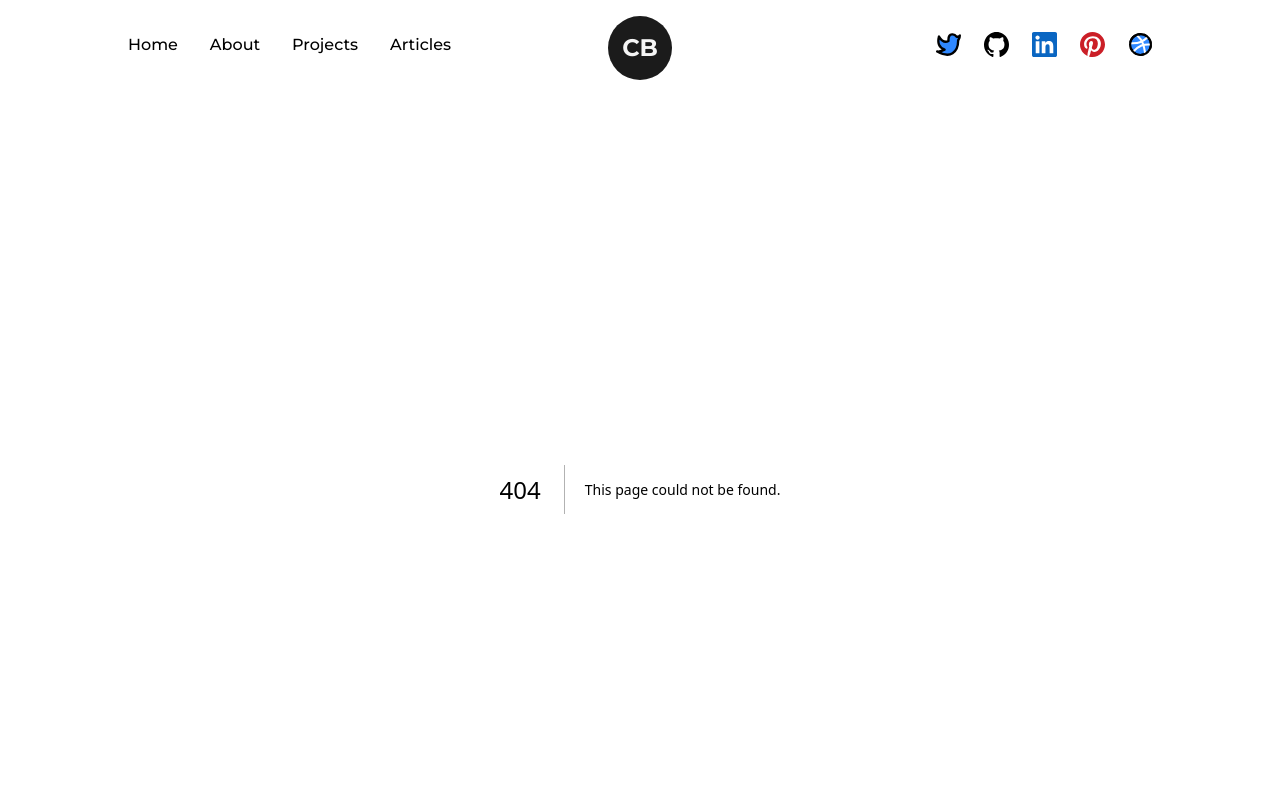
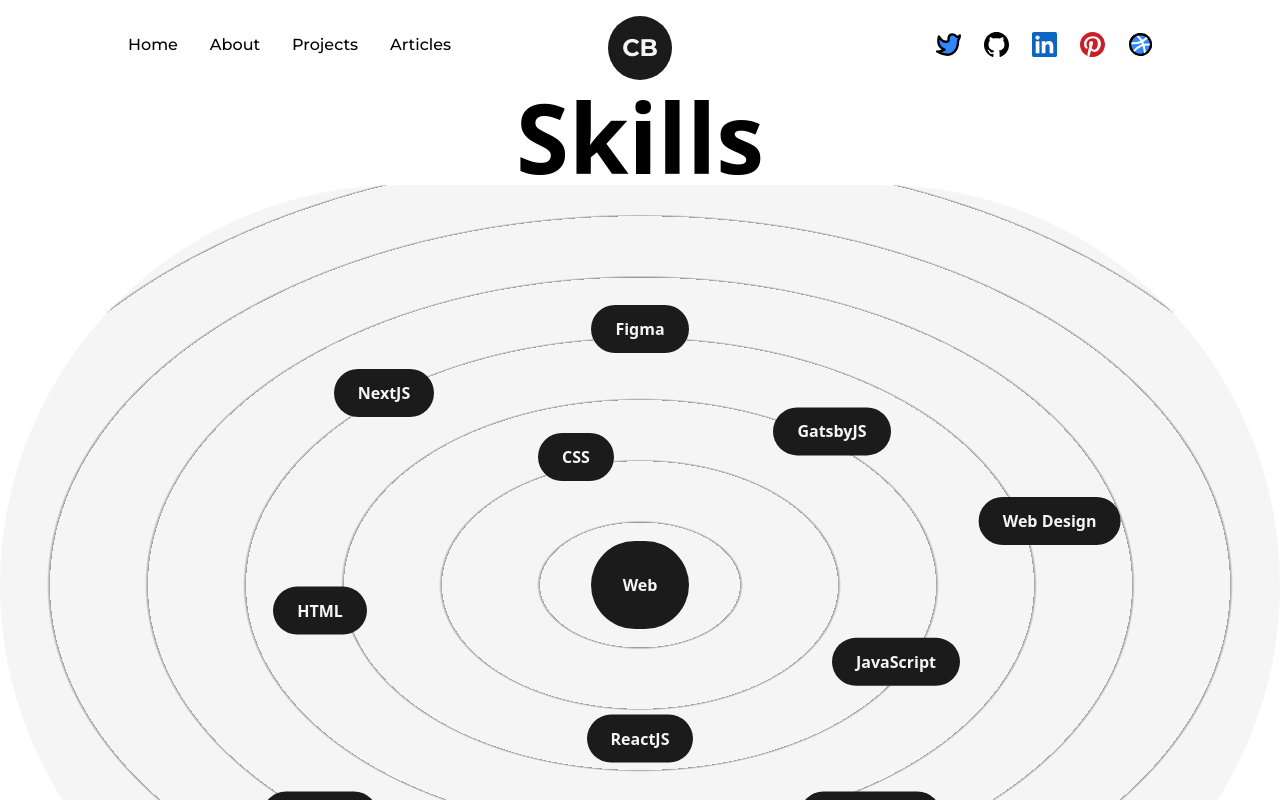
Before and after one commit to mmaazkhanhere/learningRepo, a Next.js app in the folder portfolio-website/: page /components/Skills in a window 1280 px wide. Before the commit this address had no page. Shown: the top 800 px of the page. Built offline with nearby package versions, Linux system fonts and the light colour scheme.

Commit message:
skills component created

```diff
--- a/portfolio-website/src/pages/about.tsx
+++ b/portfolio-website/src/pages/about.tsx
@@ -5,6 +5,7 @@
 import Image from 'next/image'
 import Profile from "../../public/Profile.jpg"
 import { useInView, useMotionValue, useSpring } from 'framer-motion'
+import Skills from './components/Skills'
 
 const AnimatedNumber = ({ value }) => {
 
@@ -96,6 +97,8 @@
                             </div>
                         </div>
                     </div>
+
+                    <Skills />
                 </Layout>
             </main >
         </>
--- /dev/null
+++ b/portfolio-website/src/pages/components/Skills.tsx
@@ -0,0 +1,41 @@
+import React from 'react'
+import { motion } from "framer-motion"
+
+const Skill = ({ name, x, y }) => {
+    return (
+        <motion.div className='flex items-center justify-center rounded-full font-semibold bg-dark text-light
+        py-3 px-6 shadow-dark cursor-pointer absolute '
+            whileHover={{ scale: 1.05 }}
+            initial={{ x: 0, y: 0 }}
+            whileInView={{ x: x, y: y }}
+            transition={{ duration: 1.5 }}
+            viewport={{ once: true }}>
+            {name}
+        </motion.div>
+    )
+}
+
+export default function Skills() {
+    return (
+        <>
+            <h2 className='font-bold text-8xl mt-54 w-full text-center'>Skills</h2>
+            <div className='w-full h-screen relative flex items-center justify-center rounded-full bg-circularLight'>
+                <motion.div className='flex items-center justify-center rounded-full font-semibold bg-dark text-light
+                p-8 shadow-dark cursor-pointer' whileHover={{ scale: 1.05 }}>
+                    Web
+                </motion.div>
+
+                <Skill name="HTML" x="-25vw" y="2vw" />
+                <Skill name="CSS" x="-5vw" y="-10vw" />
+                <Skill name="JavaScript" x="20vw" y="6vw" />
+                <Skill name="ReactJS" x="0vw" y="12vw" />
+                <Skill name="NextJS" x="-20vw" y="-15vw" />
+                <Skill name="GatsbyJS" x="15vw" y="-12vw" />
+                <Skill name="Web Design" x="32vw" y="-5vw" />
+                <Skill name="Figma" x="0vw" y="-20vw" />
+                <Skill name="Firebase" x="-25vw" y="18vw" />
+                <Skill name="TailwindCSS" x="18vw" y="18vw" />
+            </div>
+        </>
+    )
+}
--- a/portfolio-website/tailwind.config.js
+++ b/portfolio-website/tailwind.config.js
@@ -26,6 +26,10 @@
         primary: "#B63E96",
         primaryDark: "#58E6D9",
       },
+      backgroundImage: {
+        circularLight:
+          "repeating-radial-gradient(rgba(0,0,0,0.4) 2px,#f5f5f5 5px,#f5f5f5 100px);",
+      },
     },
   },
   plugins: [],
```
